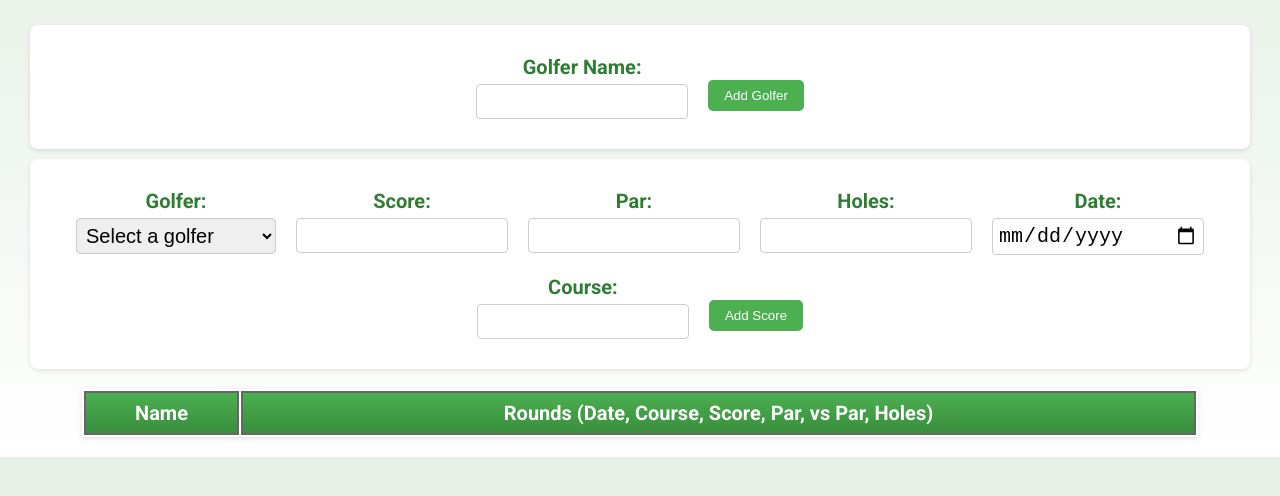
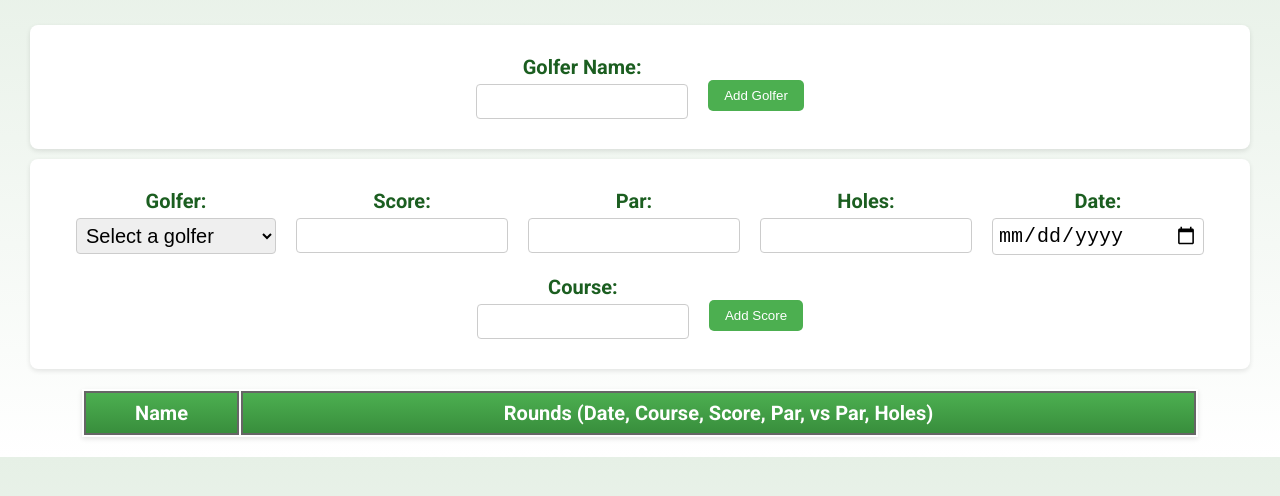
Before and after one commit to solomeeko/GolfScores, a plain HTML site: page index.html in a window 1280 px wide. Shown: the part 76-572 px from the top of the page. Drawn offline with Linux system fonts and the light colour scheme; no server answers.

Commit message:
Update index.html

```diff
--- a/index.html
+++ b/index.html
@@ -89,7 +89,7 @@
 		.form-group label {
 			margin-bottom: 5px;
 			font-weight: 700;
-			color: #2e7d32;
+			color: #1b5e20;
 		}
 		.form-group input, .form-group select {
 			padding: 5px;
```
